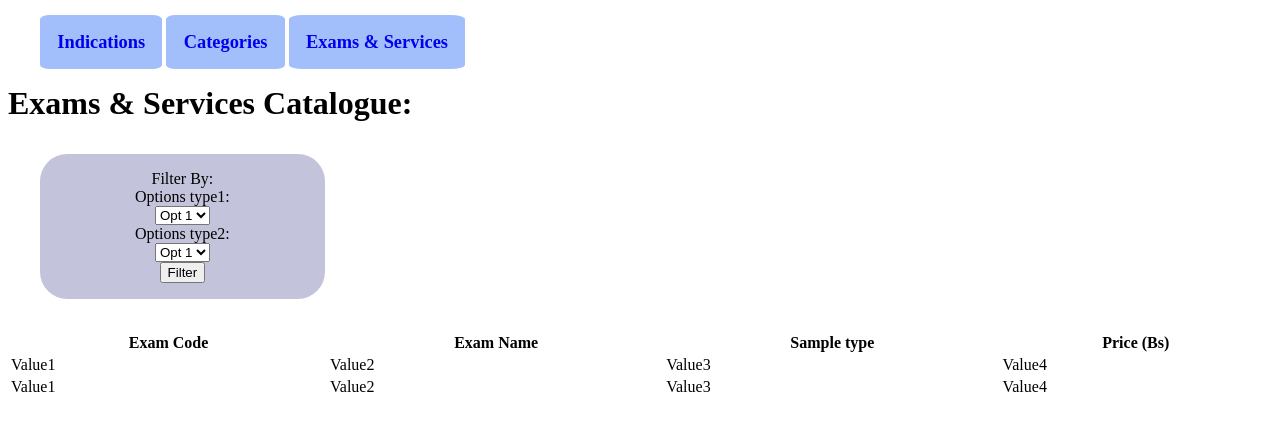
After one commit to nataliamoraluq/project_Lab_Doof, a Flask app: template templates/catalogueExam.html.jinja in a window 1280 px wide. The commit adds this page. Shown: the top 431 px of the page. Run offline with Flask 3, Linux system fonts and the light colour scheme; the template is opened without the code that fills it, so the values that code supplies are empty.

Commit message:
CATALOGUE (working on it)

```diff
--- a/app.py
+++ b/app.py
@@ -6,6 +6,8 @@ from bson.objectid import ObjectId
 app = Flask(__name__, template_folder="./templates")
 
 # --- LIST ---
+examsByCategory = [] # filtered by
+examsBySample = [] # filtered by
 
 #LIST - INDICATIONS
 @app.route("/indications", methods=["GET"])
@@ -38,9 +40,7 @@ def addIndication():
             'codeIndic' : codeIndic,
             'description' : description
         }
-
-        print("Indication: ", indication)
-
+        #print("Indication: ", indication)
         indicationCollection.insert_one(indication)
         indicaciones = indicationCollection.find()
         return render_template("listIndication.html.jinja", indicaciones=indicaciones)
@@ -83,7 +83,7 @@ def addCategory():
             'description' : description
         }
 
-        print("Category: ", category)
+        #print("Category: ", category)
 
         categoryCollection.insert_one(category)
         categorias = categoryCollection.find()
@@ -114,11 +114,11 @@ def deleteCategory(id):
     return render_template("listCategory.html.jinja", categorias=categorias)
 
 ## ### ---- ###
-@app.route("/showCategOptions", methods=["GET"])
-def sendCategory():
+@app.route("/filter", methods=["GET"])
+def filterExam():
     categorias = categoryCollection.find()
     indicaciones = indicationCollection.find()
-    return render_template("createExam.html.jinja", categorias=categorias, indicaciones=indicaciones)
+    #return render_template("createExam.html.jinja", categorias=categorias, indicaciones=indicaciones)
 
 # ---------------------------------- CRUD EXAM & SERVICES -------------------------------"
 ## *** ADD EXAM ***
@@ -127,28 +127,26 @@ def addExam():
     listCat = categoryCollection.find()
     listIndi = indicationCollection.find()
     if request.method == "POST":
-
-        name = request.form['examCode']
+        codeExam = request.form['examCode']
+        name = request.form['examName']
         categoriesX = request.form['categories']
         typeOfSample = request.form['typeOfSample']
         price = request.form['priceExam']
         indicationX = request.form['indications']
 
         exam = {
-            'name' : name,
+            'codeExam' : codeExam,
+            'name': name,
             'categoriesX' : categoriesX,
             'typeOfSample' : typeOfSample,
             'price' : price,
             'indicationX' : indicationX
         }
-
-        print("Exam: ", exam)
-
+        #print("Exam: ", exam)
         examServiceCollection.insert_one(exam)
         examenes = examServiceCollection.find()
         return render_template("listExam.html.jinja", examenes=examenes)
     return render_template("createExam.html.jinja", categoriasList=listCat, indicacionesList=listIndi)
-
 ## *** UPDATE EXAM ***
 @app.route("/updateS/<id>", methods=["GET", "POST"])
 def updateExam(id):
@@ -160,44 +158,16 @@ def updateExam(id):
         new_exam = request.form
         exam = examServiceCollection.replace_one({'_id': oid},
                                         {
-                                            'name' : new_exam['examCode'],
+                                            'codeExam' : new_exam['examCode'],
+                                            'name' : new_exam['examName'],
+                                            'categoriesX': new_exam['category'],
                                             'typeOfSample' : new_exam['typeOfSample'],
                                             'price' : new_exam['priceExam'],
+                                            'indication': new_exam['indication'],
                                         })
         return redirect(url_for('exams'))
         #'categoriesX' : new_exam['categories'], 'indicationX' : new_exam['indications'],
     return render_template("updateExam.html.jinja", examX=exam, categoriasList=listCat, indicacionesList=listIndi)
-
-
-
-##OJO!! PROBAR Y CORREGIR ESTO: EN EL UPDATEEXAM.HTML
-
-"""
-            <select name="categories" id="categoryOptions">
-                {% for c in categoriasList %}
-                    {%if c.name.value=={{examX.categoryX.value}}%}
-                        <option value="{{c.name}}".selected> {{c.name}}</option>
-                    {%endif%}
-                {% endfor %}
-            </select>
-            <div>
-                <label for="typeOfSample">Sample type: </label><br>
-                <input type="string" name="typeOfSample" placeholder="Type of sample here">
-                <br>
-            </div>
-            <div>
-                <label for="priceExam">Type of sample: </label><br>
-                <input type="string" name="priceExam" placeholder="Price "in Bs" ">
-                <br>
-            </div>
-            <label for="indication"> Indication: </label><br>
-            <select name="indications" id="indicationOptions">
-                {% for indiX in indicacionesList %}
-                    <option value="{{indiX.codeIndic}}"> {{indiX.codeIndic}}</option>
-                {% endfor %}
-            </select>
-"""
-
 ## *** DELETE EXAM ***
 @app.route("/deleteS/<id>", methods=["GET"])
 def deleteExam(id):
--- /dev/null
+++ b/templates/catalogueExam.html.jinja
@@ -0,0 +1,40 @@
+{%extends 'base.html.jinja'%}
+{%block contentBase%}
+   <h1>{% block title %} Exams & Services Catalogue: {% endblock %}</h1>
+   <form id="filterOptions">
+      <label> Filter By: </label>
+      <label> Options type1: </label>
+      <select name="options1">
+         <option value="option1"> Opt 1</option>
+         <option value="option2"> Opt 2</option>
+         <option value="option3"> Opt 3</option>
+      </select>
+      <label> Options type2: </label>
+      <select name="options2">
+         <option value="option4"> Opt 1</option>
+         <option value="option5"> Opt 2</option>
+         <option value="option6"> Opt 3</option>
+      </select>
+      <input id="option1" type="submit" value="Filter">
+   </form>
+   <table style="width:100%">
+      <tr>
+         <th>Exam Code</th>
+         <th>Exam Name</th>
+         <th>Sample type</th>
+         <th>Price (Bs)</th>
+      </tr>
+      <tr name="row1">
+         <td>Value1</td>
+         <td>Value2</td>
+         <td>Value3</td>
+         <td>Value4</td>
+      </tr>
+      <tr name="row2">
+         <td>Value1</td>
+         <td>Value2</td>
+         <td>Value3</td>
+         <td>Value4</td>
+      </tr>
+   </table>
+{%endblock%}
--- a/templates/listExam.html.jinja
+++ b/templates/listExam.html.jinja
@@ -9,7 +9,9 @@
         <ul>
             {% for e in examenes %}
                 <li>
+                    <p>{{e.codeExam}}</p>
                     <p>{{e.name}}</p>
+                    <p>{{e.typeOfSample}}</p>
                     <p>{{e.price}}</p>
                     <a href="/updateS/{{e._id}}">Update</a>
                     <a href="/deleteS/{{e._id}}">Delete</a>
```
Also changed, not shown: templates/createExam.html.jinja (+6 -1 lines), templates/updateExam.html.jinja (+21 -8 lines).
